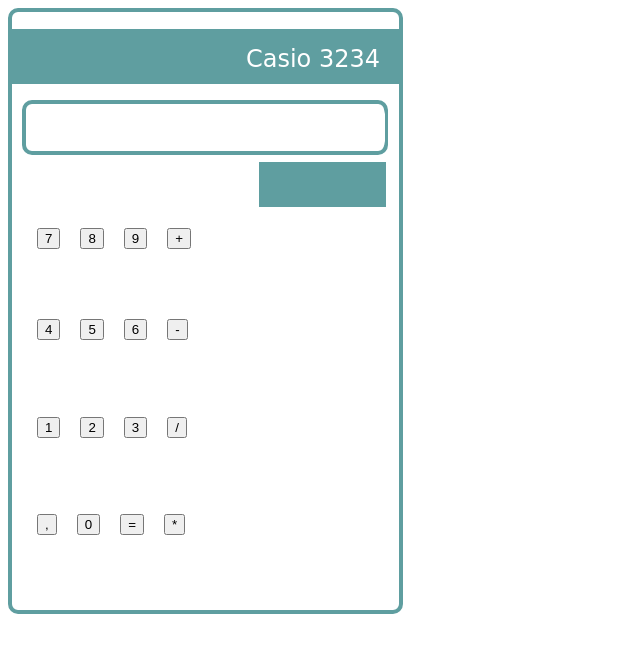
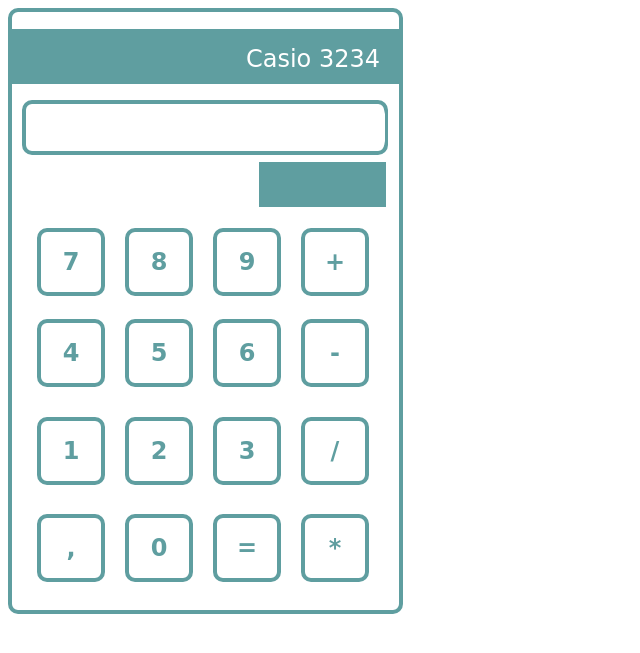
Before and after one commit to MaksTymof/makstymof.github.io, a web app: file Calculator/index.html in a window 1280 px wide. Shown: the top 653 px of the page, without its empty margins (0-640 px from the left). Run offline with its HTML, style and script files only (its server is not run), Linux system fonts and the light colour scheme.

Commit message:
Add files via upload

```diff
--- a/Calculator/style/style.css
+++ b/Calculator/style/style.css
@@ -66,7 +66,7 @@
 	bottom: 300px;
 	left: 25px;
 }
-.button{
+button{
 	width: 68px;
 	height: 68px;
 	border: var(--border--);
```
Also changed, not shown: Calculator/index.html (line endings or trailing spaces).
